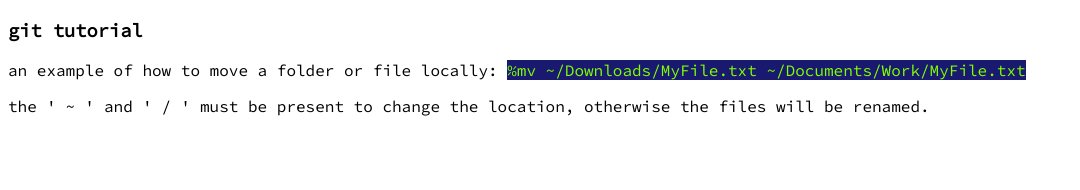
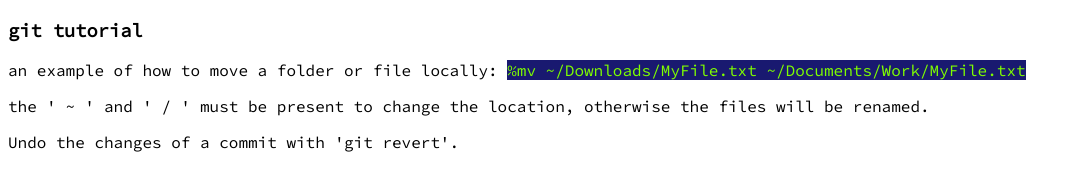
Before and after one commit to raquel-gonzo/git-tutorial, a plain HTML site: page index.html in a window 1280 px wide. Shown: the whole page, without its empty margins (0-1080 px from the left). Drawn offline with Linux system fonts and the light colour scheme.

Commit message:
added p element to HTML

```diff
--- a/index.html
+++ b/index.html
@@ -10,6 +10,7 @@
     <h3> git tutorial</h3>
     <p>an example of how to move a folder or file locally: <span>%mv ~/Downloads/MyFile.txt ~/Documents/Work/MyFile.txt</span></p>
     <p>the ' ~ ' and ' / ' must  be present to change the location, otherwise the files will be renamed.</p>
+    <p>Undo the changes of a commit with 'git revert'.</p>
 
 </body>
 </html>
```
